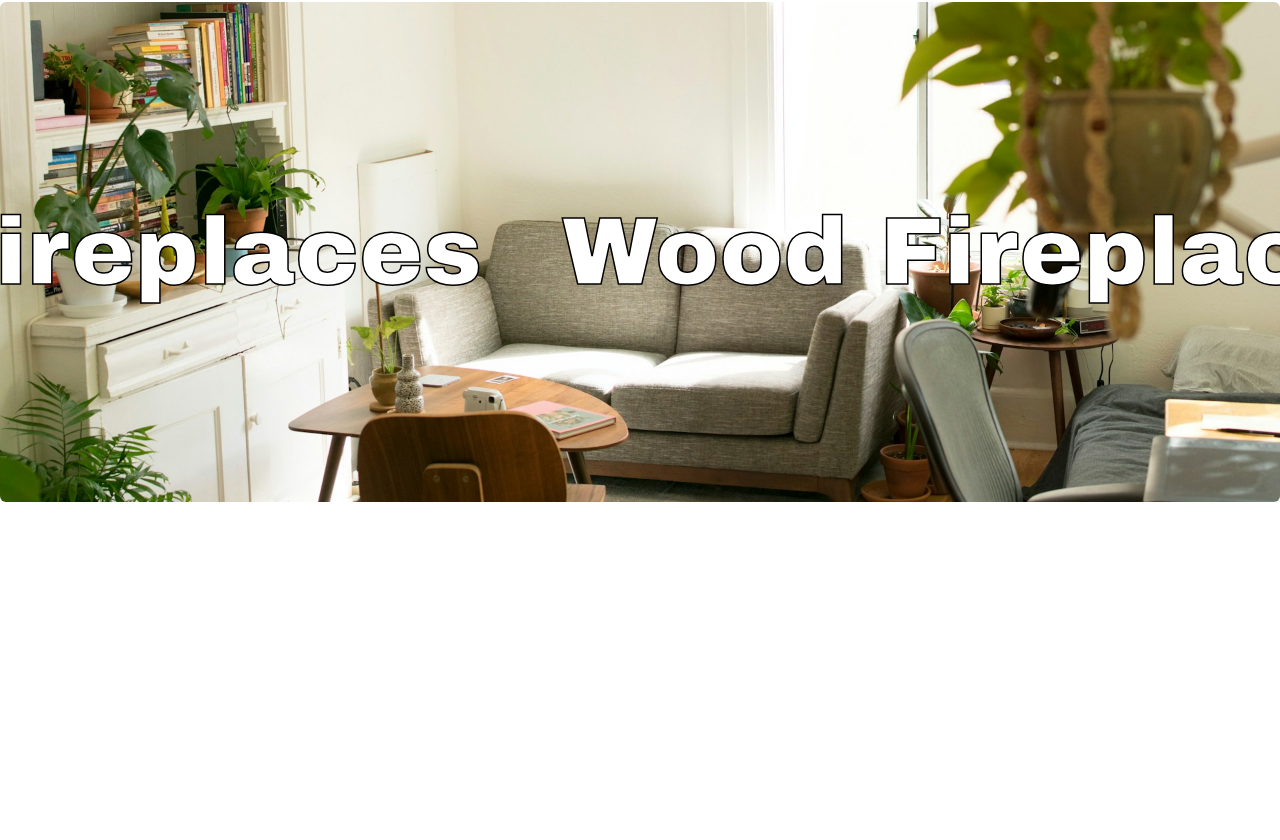
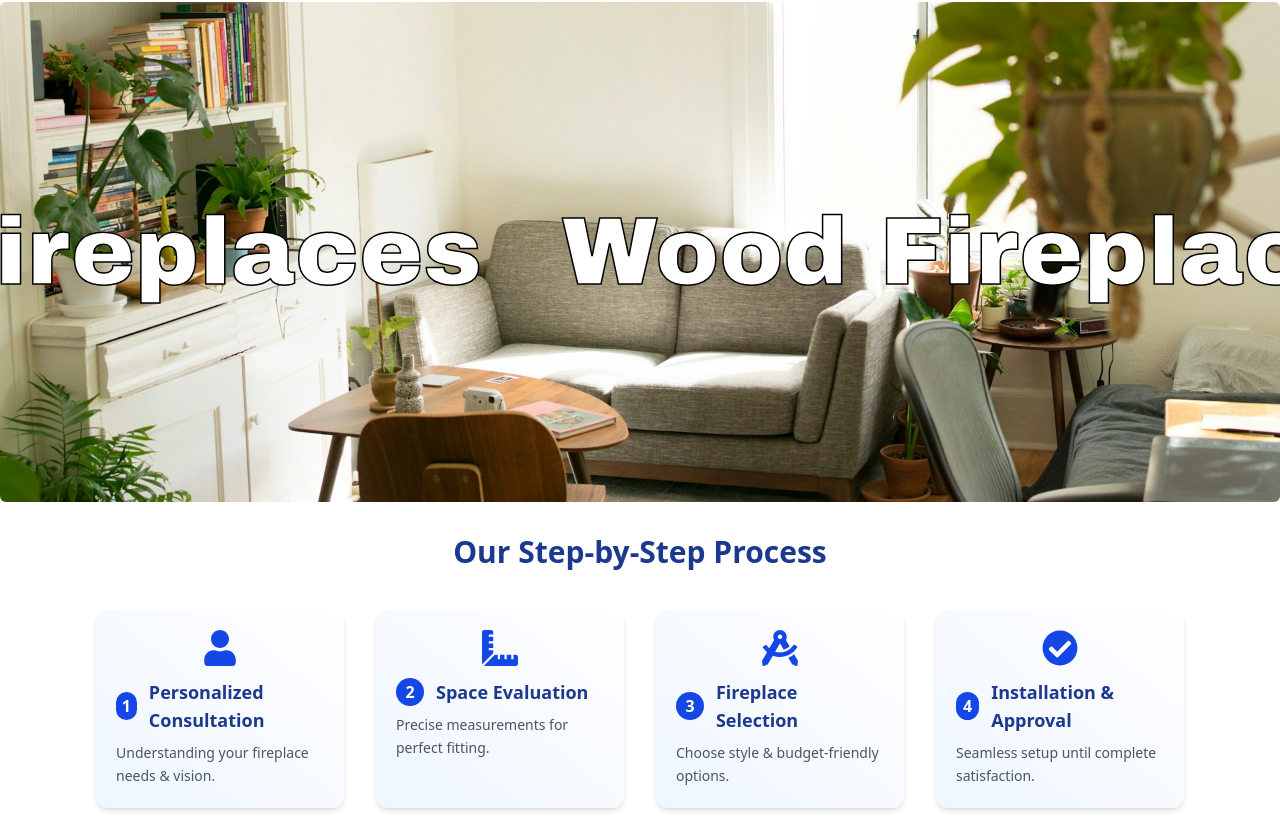
Before and after one commit to Rakhimunger/calgary, a React (Vite) app: page / in a window 1280 px wide. Shown: the part 1518-2358 px from the top of the page. Before the commit the page ends 2020 px from the top, so only its background shows below. Built offline with nearby package versions, Linux system fonts and the light colour scheme.

Commit message:
stepSection

```diff
--- a/src/App.jsx
+++ b/src/App.jsx
@@ -6,7 +6,7 @@ import Herosection from "./Pages/Herosection";
 // import ServicesSection from "./Pages/ServicesSection";
 // import Testimonals from "./Pages/Testimonials";
 import Header from "./Component/Header";
-// import StepsSection from "./Pages/StepsSection";
+import StepsSection from "./Pages/StepsSection";
 // import BlogSlider from "./Pages/BlogSlider";
 
 const App = () => {
@@ -16,8 +16,8 @@ const App = () => {
       <Header />
       <Brands />
       <Herosection />
-      {/* <StepsSection />
-      <BlogSlider /> */}
+      <StepsSection />
+      {/* <BlogSlider /> */}
 
       {/* <ServicesSection />
       <Productsshower />
--- a/src/Pages/StepsSection.jsx
+++ b/src/Pages/StepsSection.jsx
@@ -1,97 +1,97 @@
-// import React from "react";
-// import { motion } from "framer-motion";
-// import {
-//   FaUser,
-//   FaRulerCombined,
-//   FaDraftingCompass,
-//   FaCheckCircle,
-// } from "react-icons/fa";
+import React from "react";
+import { motion } from "framer-motion";
+import {
+  FaUser,
+  FaRulerCombined,
+  FaDraftingCompass,
+  FaCheckCircle,
+} from "react-icons/fa";
 
-// const steps = [
-//   {
-//     icon: <FaUser />,
-//     number: "1",
-//     title: "Personalized Consultation",
-//     description: "Understanding your fireplace needs & vision.",
-//   },
-//   {
-//     icon: <FaRulerCombined />,
-//     number: "2",
-//     title: "Space Evaluation",
-//     description: "Precise measurements for perfect fitting.",
-//   },
-//   {
-//     icon: <FaDraftingCompass />,
-//     number: "3",
-//     title: "Fireplace Selection",
-//     description: "Choose style & budget-friendly options.",
-//   },
-//   {
-//     icon: <FaCheckCircle />,
-//     number: "4",
-//     title: "Installation & Approval",
-//     description: "Seamless setup until complete satisfaction.",
-//   },
-// ];
+const steps = [
+  {
+    icon: <FaUser />,
+    number: "1",
+    title: "Personalized Consultation",
+    description: "Understanding your fireplace needs & vision.",
+  },
+  {
+    icon: <FaRulerCombined />,
+    number: "2",
+    title: "Space Evaluation",
+    description: "Precise measurements for perfect fitting.",
+  },
+  {
+    icon: <FaDraftingCompass />,
+    number: "3",
+    title: "Fireplace Selection",
+    description: "Choose style & budget-friendly options.",
+  },
+  {
+    icon: <FaCheckCircle />,
+    number: "4",
+    title: "Installation & Approval",
+    description: "Seamless setup until complete satisfaction.",
+  },
+];
 
-// const cardVariants = {
-//   offscreen: { opacity: 0, y: 20 },
-//   onscreen: {
-//     opacity: 1,
-//     y: 0,
-//     transition: { duration: 0.6, ease: "easeOut" },
-//   },
-// };
-// const iconVariants = {
-//   hover: {
-//     scale: [1, 1.2, 1],
-//     rotate: [0, 15, 0],
-//     transition: { duration: 0.8, repeat: Infinity, repeatType: "loop" },
-//   },
-// };
+const cardVariants = {
+  offscreen: { opacity: 0, y: 20 },
+  onscreen: {
+    opacity: 1,
+    y: 0,
+    transition: { duration: 0.6, ease: "easeOut" },
+  },
+};
+const iconVariants = {
+  hover: {
+    scale: [1, 1.2, 1],
+    rotate: [0, 15, 0],
+    transition: { duration: 0.8, repeat: Infinity, repeatType: "loop" },
+  },
+};
 
-// const StepsSection = () => {
-//   return (
-//     <section className="bg-white py-8 px-4 sm:px-8 md:px-16 lg:px-24">
-//       <h2 className="text-2xl sm:text-3xl font-bold text-center text-blue-900 mb-10">
-//         Our Step-by-Step Process
-//       </h2>
+const StepsSection = () => {
+  return (
+    <section className="bg-white py-8 px-4 sm:px-8 md:px-16 lg:px-24">
+      <h2 className="text-2xl sm:text-3xl font-bold text-center text-blue-900 mb-10">
+        Our Step-by-Step Process
+      </h2>
 
-//       <div className="max-w-7xl mx-auto grid grid-cols-1 sm:grid-cols-2 lg:grid-cols-4 gap-6 sm:gap-8">
-//         {steps.map((step, i) => (
-//           <motion.div
-//             key={i}
-//             className="flex flex-col items-center bg-gradient-to-tr from-blue-50 to-white rounded-xl p-4 sm:p-5 shadow-md hover:shadow-xl cursor-pointer w-full max-w-xs mx-auto"
-//             variants={cardVariants}
-//             initial="offscreen"
-//             whileInView="onscreen"
-//             viewport={{ once: true, amount: 0.3 }}
-//             transition={{ delay: i * 0.3 }}
-//             whileHover={{ scale: 1.04 }}
-//           >
-//             <motion.div
-//               className="text-blue-700 text-3xl sm:text-4xl mb-3"
-//               variants={iconVariants}
-//               whileHover="hover"
-//             >
-//               {step.icon}
-//             </motion.div>
-//             <div className="flex items-center mb-2 w-full justify-center sm:justify-start">
-//               <div className="bg-blue-700 text-white font-semibold rounded-full w-7 h-7 flex items-center justify-center mr-3 text-sm sm:text-base">
-//                 {step.number}
-//               </div>
-//               <h3 className="text-md sm:text-lg font-semibold text-blue-900">
-//                 {step.title}
-//               </h3>
-//             </div>
-//             <p className="text-gray-600 text-center sm:text-left text-xs sm:text-sm leading-relaxed">
-//               {step.description}
-//             </p>
-//           </motion.div>
-//         ))}
-//       </div>
-//     </section>
-//   );
-// };
+      <div className="max-w-7xl mx-auto grid grid-cols-1 sm:grid-cols-2 lg:grid-cols-4 gap-6 sm:gap-8">
+        {steps.map((step, i) => (
+          <motion.div
+            key={i}
+            className="flex flex-col items-center bg-gradient-to-tr from-blue-50 to-white rounded-xl p-4 sm:p-5 shadow-md hover:shadow-xl cursor-pointer w-full max-w-xs mx-auto"
+            variants={cardVariants}
+            initial="offscreen"
+            whileInView="onscreen"
+            viewport={{ once: true, amount: 0.3 }}
+            transition={{ delay: i * 0.3 }}
+            whileHover={{ scale: 1.04 }}
+          >
+            <motion.div
+              className="text-blue-700 text-3xl sm:text-4xl mb-3"
+              variants={iconVariants}
+              whileHover="hover"
+            >
+              {step.icon}
+            </motion.div>
+            <div className="flex items-center mb-2 w-full justify-center sm:justify-start">
+              <div className="bg-blue-700 text-white font-semibold rounded-full w-7 h-7 flex items-center justify-center mr-3 text-sm sm:text-base">
+                {step.number}
+              </div>
+              <h3 className="text-md sm:text-lg font-semibold text-blue-900">
+                {step.title}
+              </h3>
+            </div>
+            <p className="text-gray-600 text-center sm:text-left text-xs sm:text-sm leading-relaxed">
+              {step.description}
+            </p>
+          </motion.div>
+        ))}
+      </div>
+    </section>
+  );
+};
 
-// export default StepsSection;
+export default StepsSection;
```
